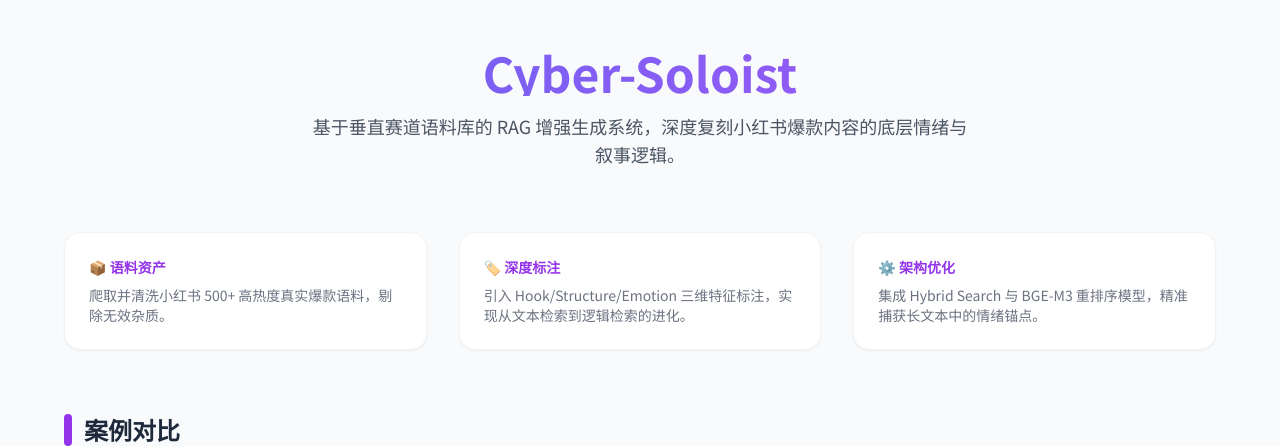
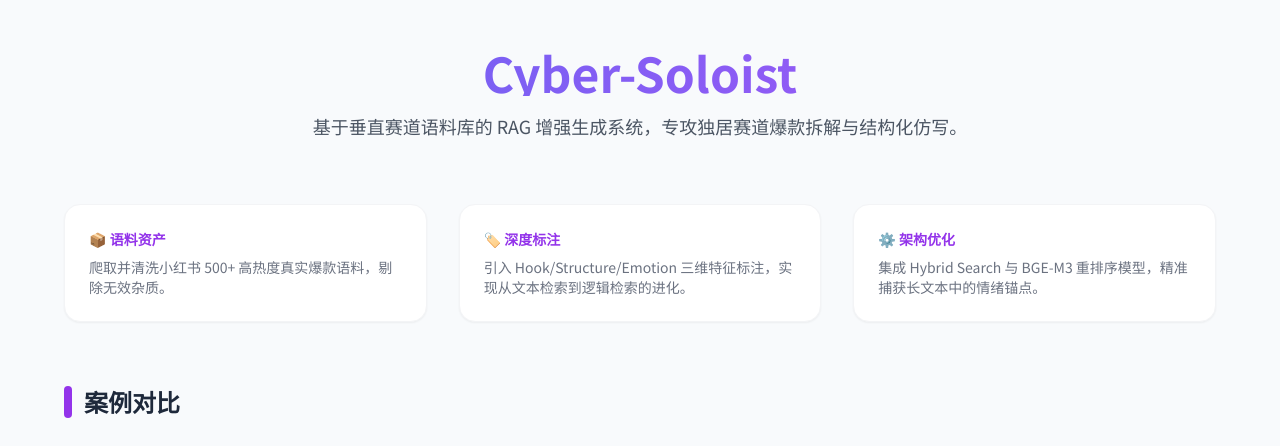
Before and after one commit to aerugo-7/Cyber-Soloist, a Flask app: page / in a window 1280 px wide. Shown: the top 446 px of the page. Run offline with Flask 3, Linux system fonts and the light colour scheme; some libraries are stand-ins or nearby versions.

Commit message:
update index

```diff
--- a/templates/index.html
+++ b/templates/index.html
@@ -19,7 +19,7 @@
     <header class="max-w-6xl mx-auto mb-16 text-center">
         <h1 class="text-4xl md:text-5xl font-bold mb-4 gradient-text">Cyber-Soloist</h1>
         <p class="text-gray-600 text-lg max-w-2xl mx-auto">
-            基于垂直赛道语料库的 RAG 增强生成系统，深度复刻小红书爆款内容的底层情绪与叙事逻辑。
+            基于垂直赛道语料库的 RAG 增强生成系统，专攻独居赛道爆款拆解与结构化仿写。
         </p>
     </header>
 
```
